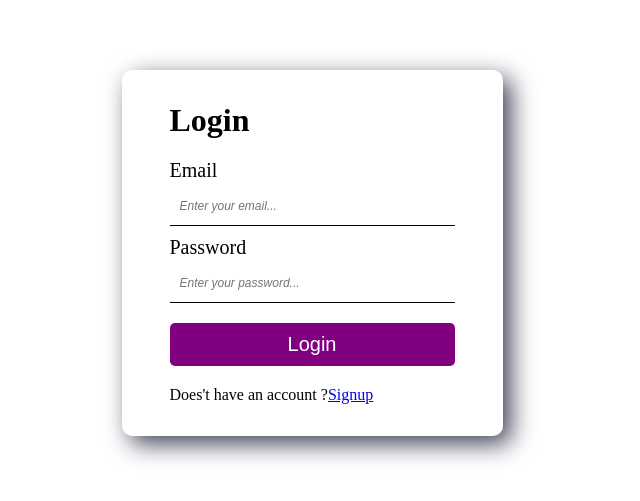
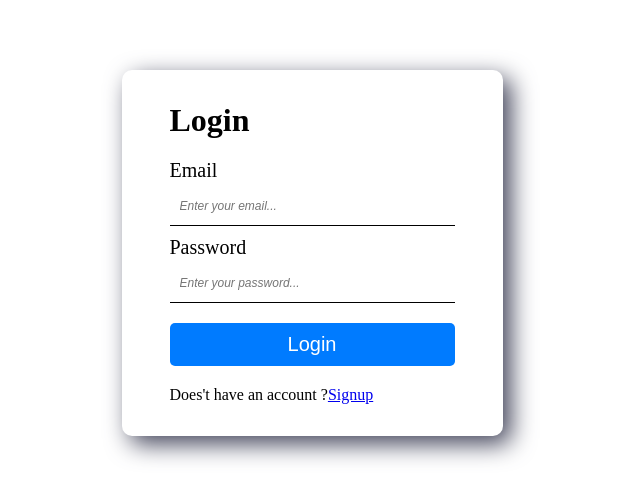
Before and after one commit to PranitMaldikar/AI-ChatBot, a React (Create React App) app in the folder frontend/: page /login in a window 1280 px wide. Shown: the part 147-648 px from the top of the page, without its empty margins (328-968 px from the left). Built offline with nearby package versions, Linux system fonts and the light colour scheme.

Commit message:
Update index.css

```diff
--- a/frontend/src/index.css
+++ b/frontend/src/index.css
@@ -61,7 +61,7 @@ body{
 }
 
 button{
-  background-color: purple;
+  background-color: #007bff;
   border: none;
   font-size: 20px;
   color: white;
```
